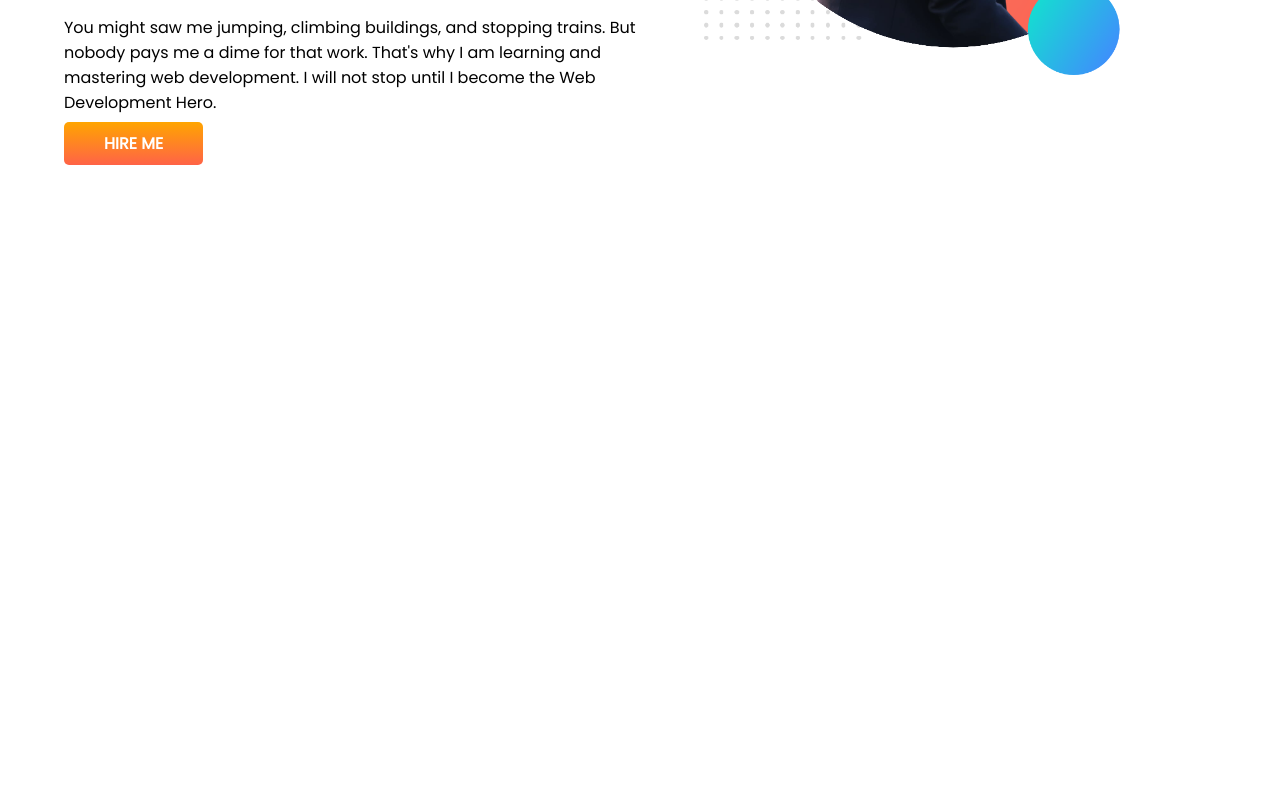
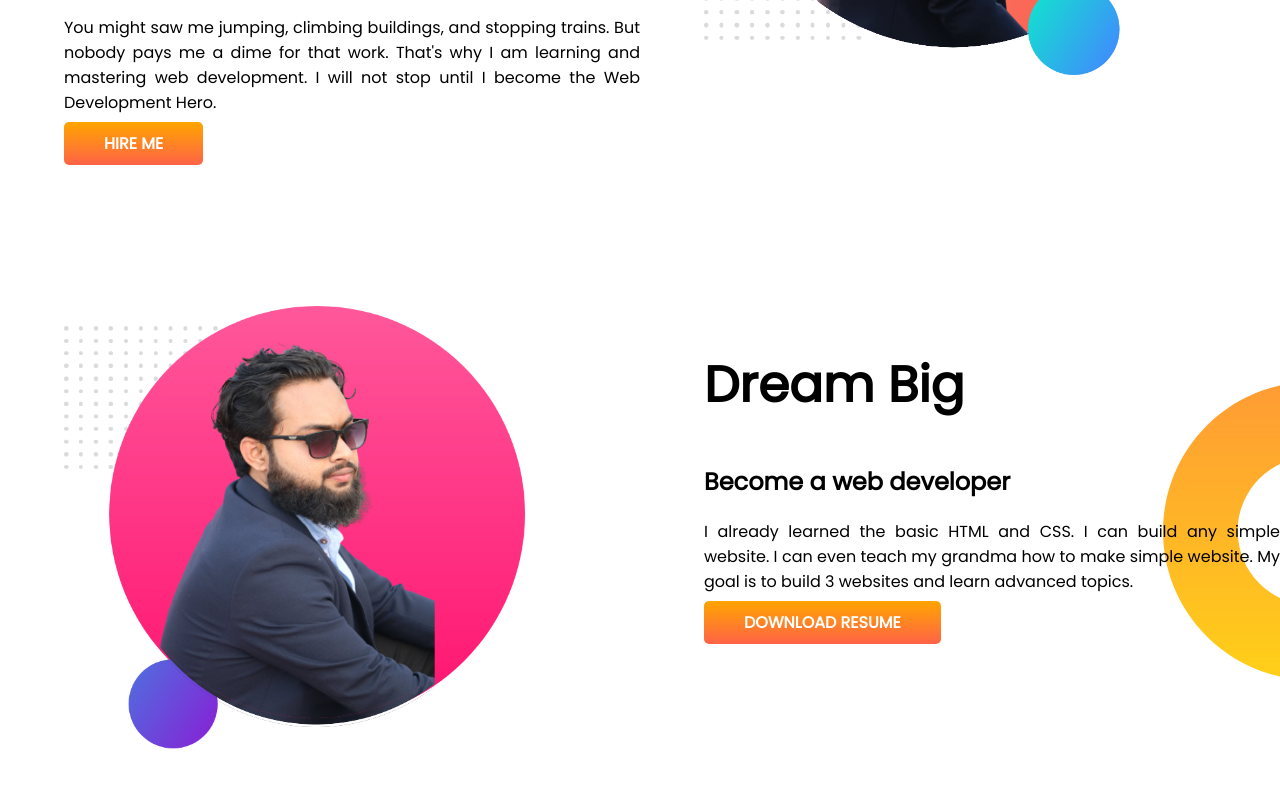
Before and after one commit to md-rakib-islam/developer-portfolio, a plain HTML site: page index.html in a window 1280 px wide. Shown: the part 382-1170 px from the top of the page. Before the commit the page ends 800 px from the top, so only its background shows below. Drawn offline with Linux system fonts and the light colour scheme.

Commit message:
new updated

```diff
--- a/index.html
+++ b/index.html
@@ -24,6 +24,17 @@
         <div class="half-width"><img src="images/rakib1.png" alt="">
         </div>
     </section>
+    <section class="dream-big">
+        <div class="half-width">
+            <img src="images/rakib2.png" alt="">
+        </div>
+        <div class="half-width" >
+            <h1>Dream Big</h1>
+            <h2>Become a web developer</h2>
+            <p>I already learned the basic HTML and CSS. I can build any simple website. I can even teach my grandma how to make simple website. My goal is to build 3 websites and learn advanced topics.</p>
+            <a class="link-button" target="_blank" href="">DOWNLOAD RESUME</a>
+        </div>
+    </section>
 
 </body>
 </html>
--- a/style.css
+++ b/style.css
@@ -2,6 +2,7 @@ body{
     font-family: 'Poppins',
 sans-serif;
 margin: 0px;
+text-align: justify;
 }
 h1{
     font-size: 50px;
@@ -11,10 +12,12 @@ h1{
 }
 section{
     display: flex;
+    margin-bottom: 150px;
 }
 .half-width{
     width: 50%;
     padding-left: 5%;
+
 }
 .half-width img{
     width: 80%;
@@ -31,3 +34,8 @@ section{
     background-image: url(images/top-banner.png);
     background-repeat: no-repeat;
 }
+.dream-big{
+    background-image: url(images/dream-bg.png);
+    background-repeat: no-repeat;
+    background-position: right;
+}
```
